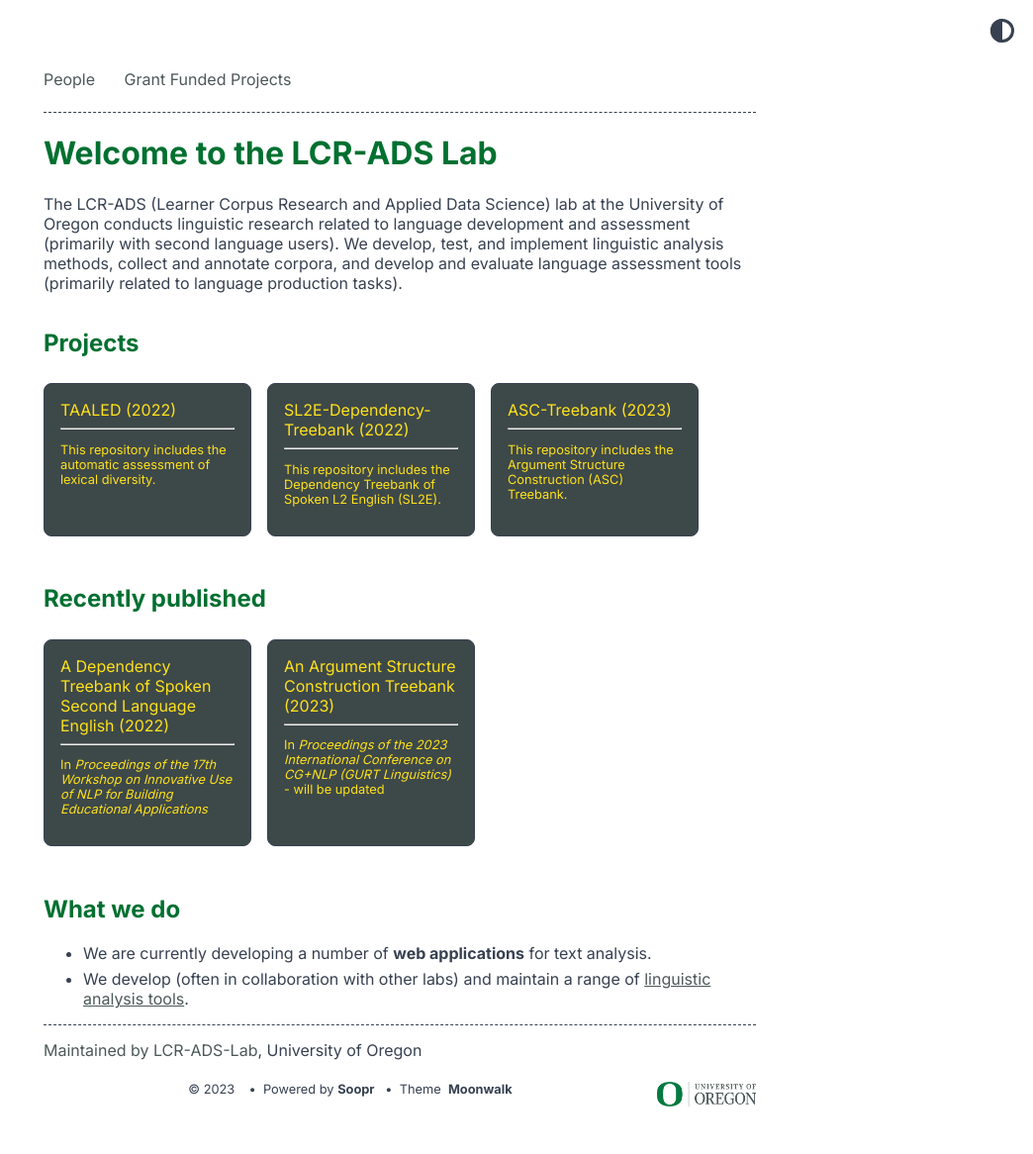
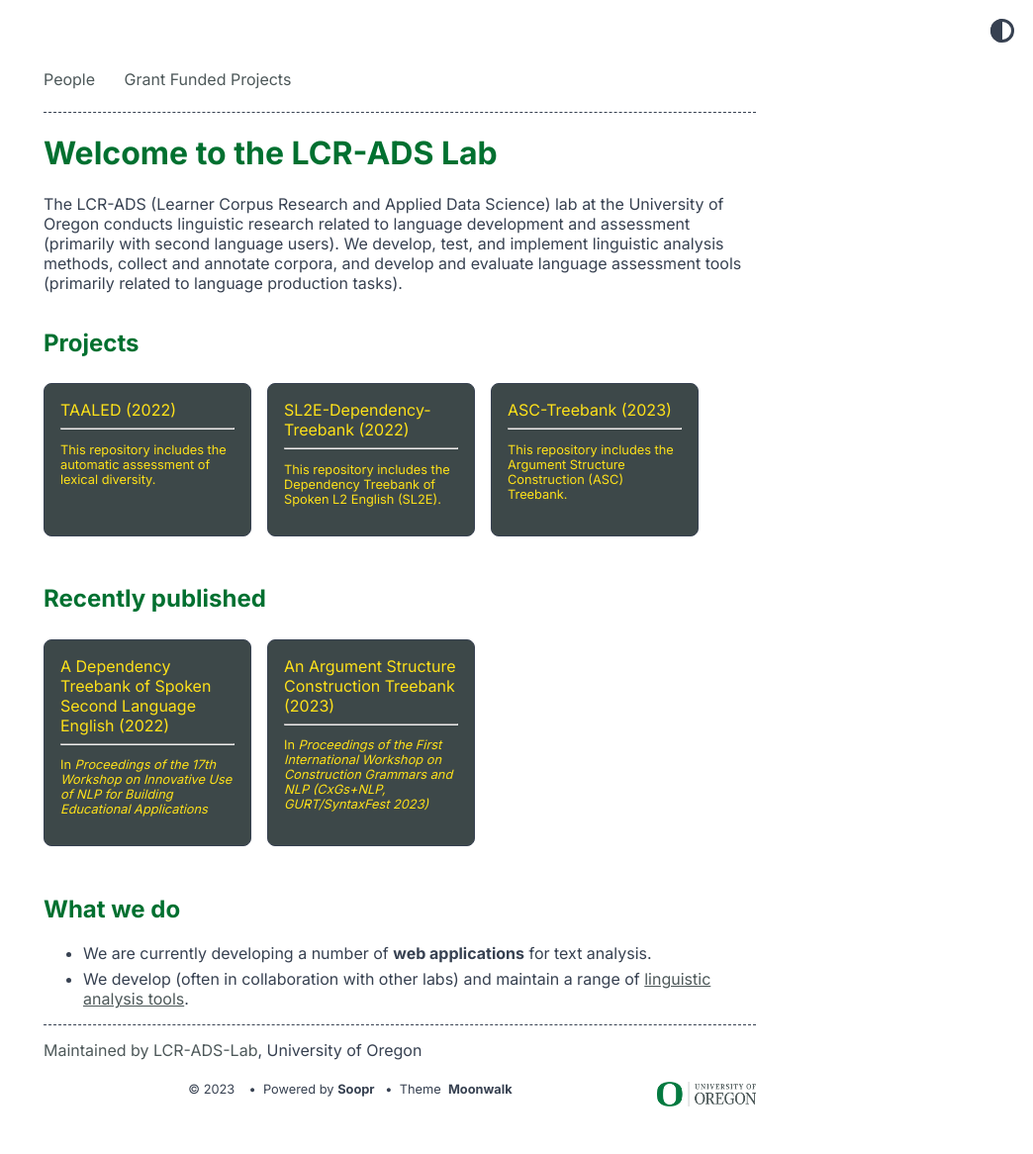
Before and after one commit to LCR-ADS-Lab/LCR-ADS-Home, a Jekyll site: the page built from docs/index.md, in a window 1280 px wide. Shown: the whole page at 99% size, without its empty margins (236-1280 px from the left). Built offline with Jekyll 4.4.1, drawn with Linux system fonts in a browser that asks for light colours.

Commit message:
Update home.yml

```diff
--- a/docs/_data/home.yml
+++ b/docs/_data/home.yml
@@ -26,7 +26,7 @@ old_project_entries:
 
   - title: An Argument Structure Construction Treebank (2023)
     url: https://aclanthology.org/2023.cxgsnlp-1.7.pdf
-    desc: In <i>Proceedings of the 2023 International Conference on CG+NLP (GURT Linguistics)</i> - will be updated
+    desc: In <i>Proceedings of the First International Workshop on Construction Grammars and NLP (CxGs+NLP, GURT/SyntaxFest 2023)</i>
 
 footer_entries:
   - title: Maintained by <a href="https://github.com/LCR-ADS-Lab" target="_blank"> LCR-ADS-Lab</a>, University of Oregon
```
